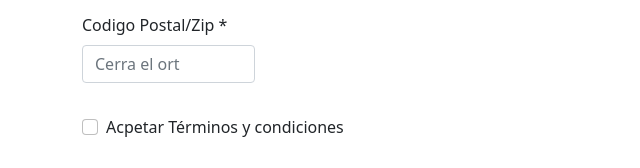
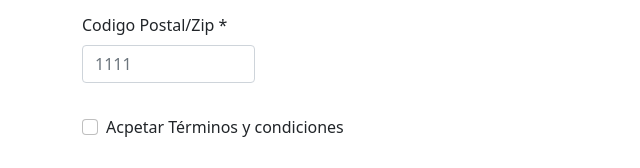
Before and after one commit to Lucaspadularrosa/E-commerce, a plain HTML site: page productos_carrito/index.html in a window 1280 px wide. Shown: the part 451-619 px from the top of the page, 0-640 px from the left. Drawn offline with nearby package versions, Linux system fonts and the light colour scheme.

Commit message:
Actualizacion nro 4

```diff
--- a/productos_carrito/index.html
+++ b/productos_carrito/index.html
@@ -100,7 +100,7 @@
             type="text"
             class="form-control"
             id="inputZip"
-            placeholder="Cerra el ort"
+            placeholder="1111"
           />
         </div>
         <div class="col-12">
```
